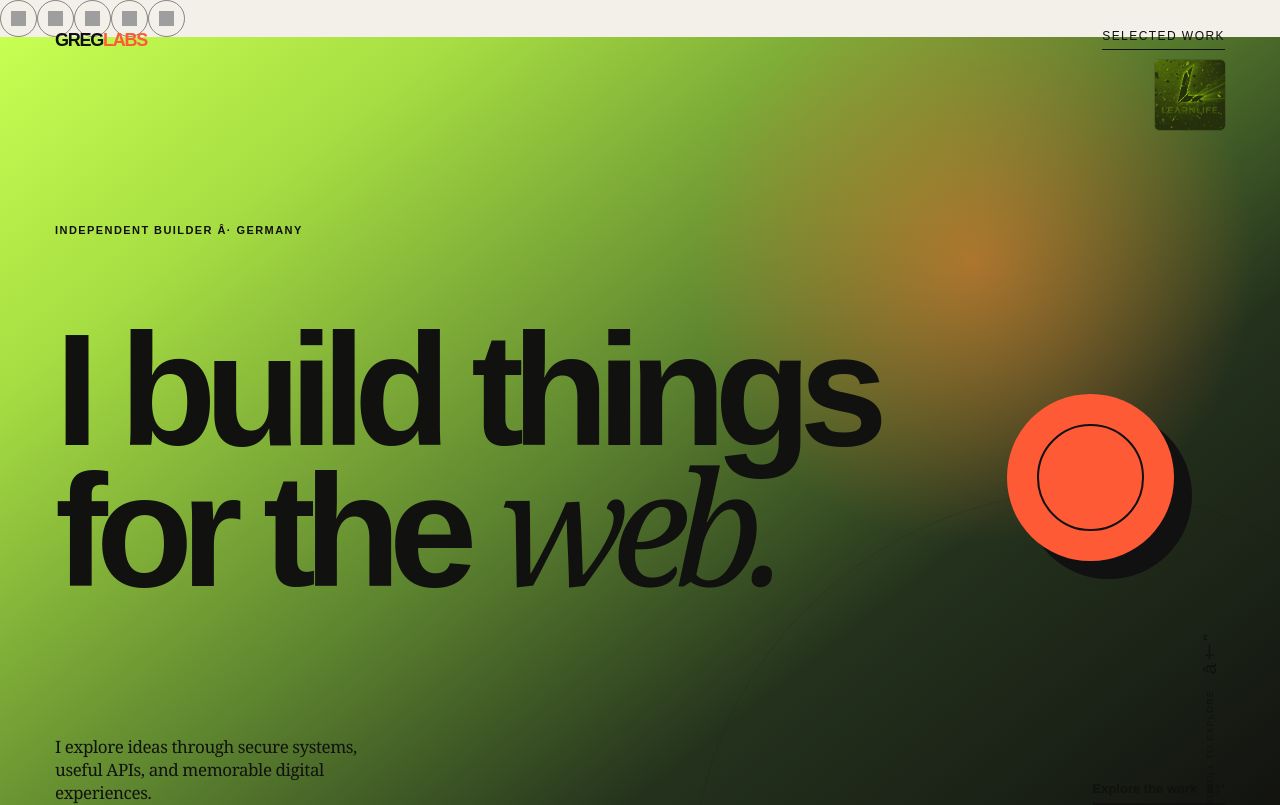
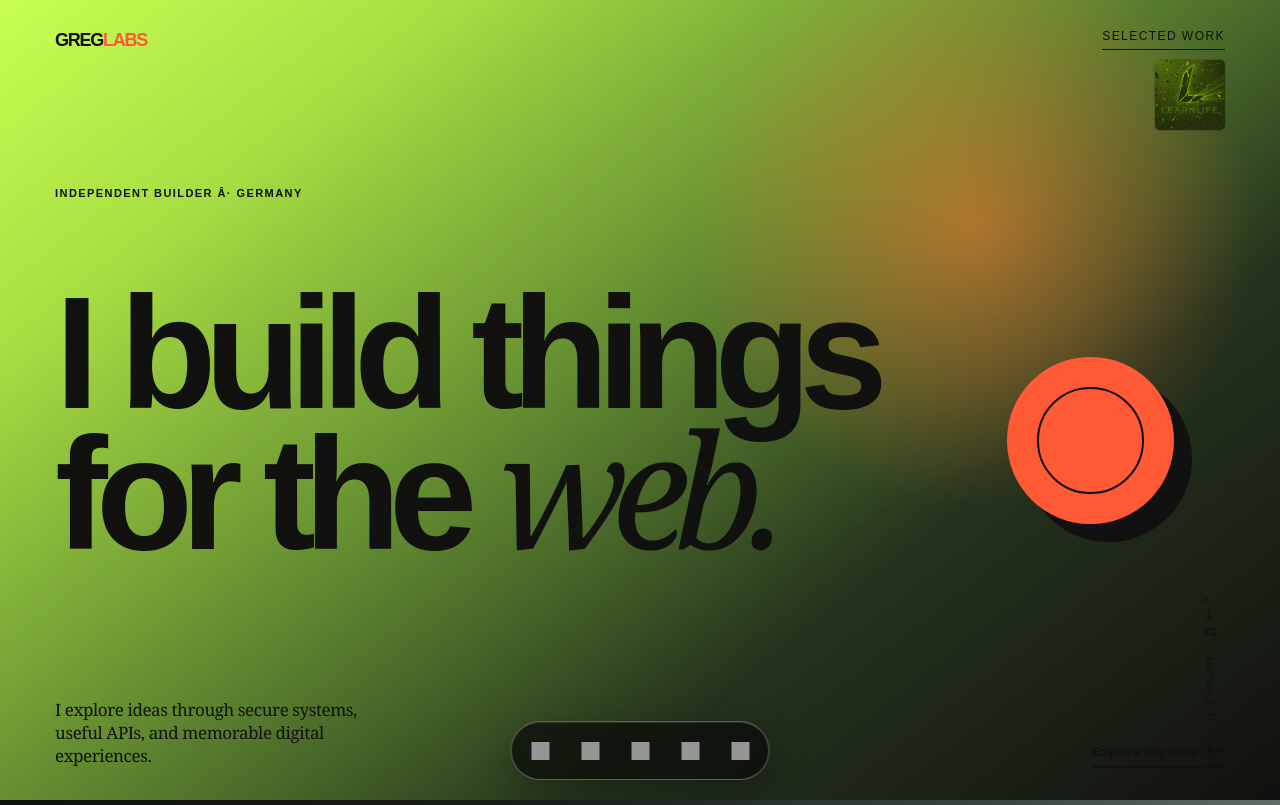
Before and after one commit to Learnlife001/mylab, a Next.js app: page / in a window 1280 px wide. Shown: the top 805 px of the page. Built offline with nearby package versions, Linux system fonts and the light colour scheme; grey boxes are pictures that could not be loaded.

Commit message:
Add floating GregLabs social dock

```diff
--- a/app/overrides.css
+++ b/app/overrides.css
@@ -230,3 +230,68 @@
 @media (max-width: 700px) {
   .social-links { flex-wrap: wrap; }
 }
+
+
+
+/* Persistent social dock: it stays available while each work chapter scrolls behind it. */
+.social-dock {
+  position: fixed;
+  z-index: 30;
+  left: 50%;
+  bottom: calc(20px + env(safe-area-inset-bottom));
+  display: flex;
+  align-items: center;
+  gap: 5px;
+  padding: 6px;
+  border: 1px solid rgba(243, 240, 234, .34);
+  border-radius: 999px;
+  background: rgba(11, 12, 11, .76);
+  box-shadow: 0 14px 38px rgba(0, 0, 0, .26), inset 0 1px 0 rgba(255, 255, 255, .12);
+  backdrop-filter: blur(16px) saturate(1.2);
+  -webkit-backdrop-filter: blur(16px) saturate(1.2);
+  transform: translateX(-50%);
+}
+
+.social-dock .social-link {
+  width: 45px;
+  height: 45px;
+  flex: 0 0 45px;
+  border: 0;
+  border-radius: 50%;
+  background: transparent;
+  color: #f3f0ea;
+}
+
+.social-dock .social-link img {
+  width: 18px;
+  height: 18px;
+  opacity: .94;
+  transition: filter .2s ease, transform .2s ease;
+}
+
+.social-dock .social-link:hover,
+.social-dock .social-link:focus-visible {
+  background: var(--lime);
+  color: var(--ink);
+  outline: none;
+}
+
+.social-dock .social-link:hover img,
+.social-dock .social-link:focus-visible img {
+  filter: brightness(0);
+  transform: scale(1.08);
+}
+
+@media (max-width: 700px) {
+  .social-dock {
+    bottom: calc(14px + env(safe-area-inset-bottom));
+    gap: 2px;
+    padding: 5px;
+  }
+
+  .social-dock .social-link {
+    width: 42px;
+    height: 42px;
+    flex-basis: 42px;
+  }
+}
```
